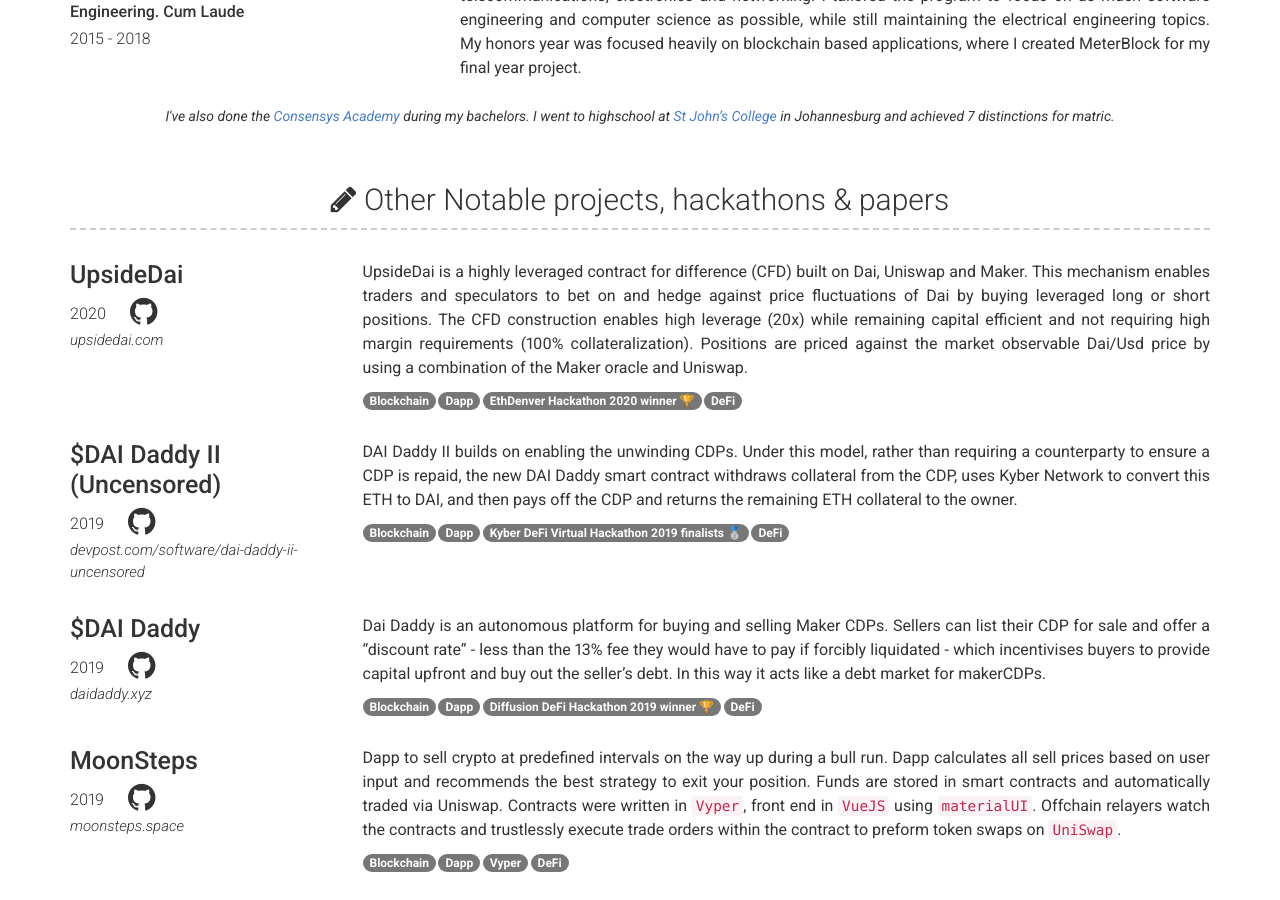
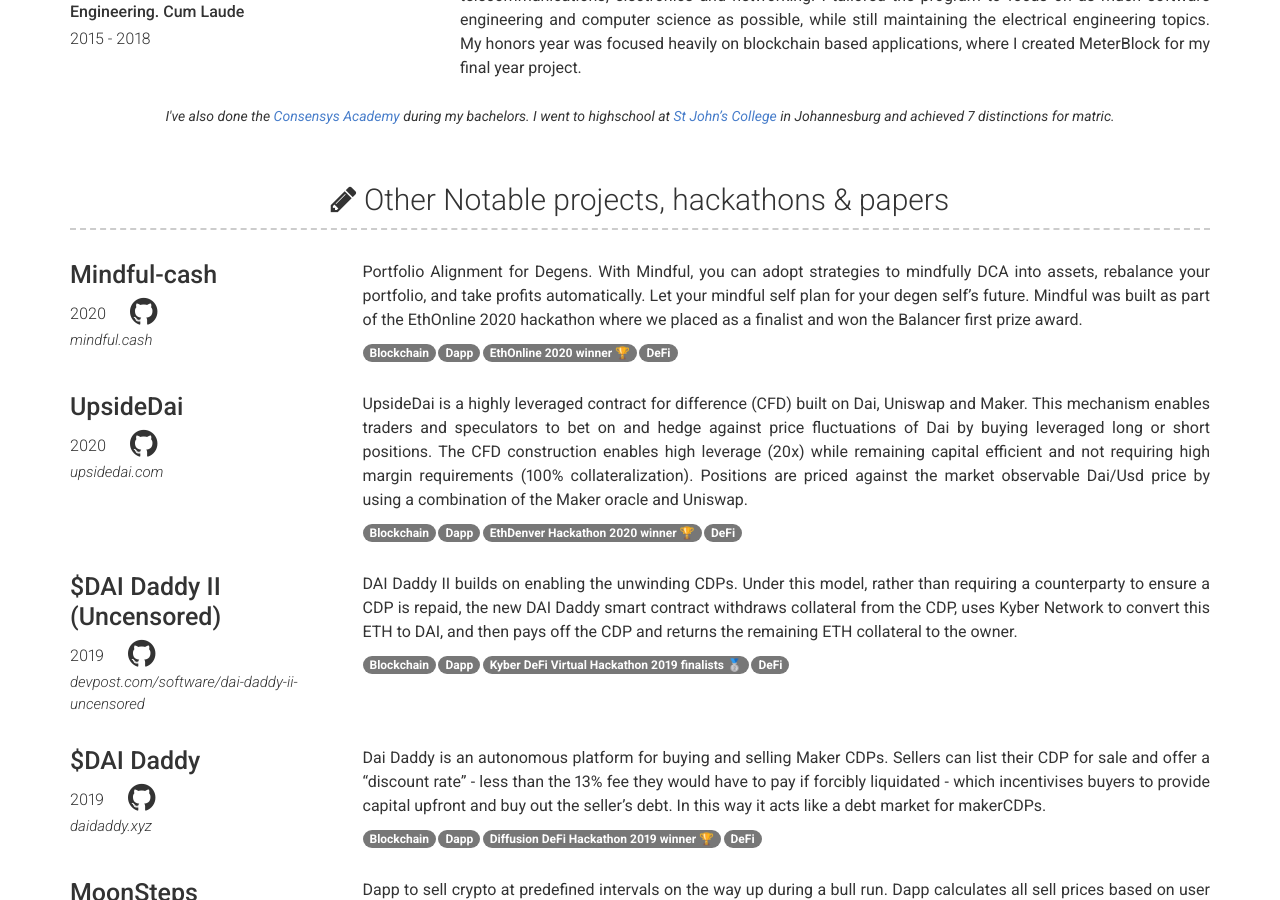
Before and after one commit to chrismaree/PersonalWebsite, a Jekyll site: the page built from index.md, in a window 1280 px wide and 900 px high, scrolled down 2601 px. Built offline with Jekyll 4.4.1, drawn with Linux system fonts in a browser that asks for light colours.

Commit message:
Added mindful.cash
Signed-off-by: Christopher Maree <christopher.maree@gmail.com>

```diff
--- a/_data/otherProjects.yml
+++ b/_data/otherProjects.yml
@@ -1,4 +1,11 @@
 # Education Template
+- name: Mindful-cash
+  date: 2020
+  link: mindful.cash
+  github: mindful.cash-contracts
+  description: |
+    Portfolio Alignment for Degens. With Mindful, you can adopt strategies to mindfully DCA into assets, rebalance your portfolio, and take profits automatically. Let your mindful self plan for your degen self's future. Mindful was built as part of the EthOnline 2020 hackathon where we placed as a finalist and won the Balancer first prize award.
+  tags: [Blockchain, Dapp, EthOnline 2020 winner 🏆, DeFi]
 - name: UpsideDai
   date: 2020
   link: upsidedai.com
```
